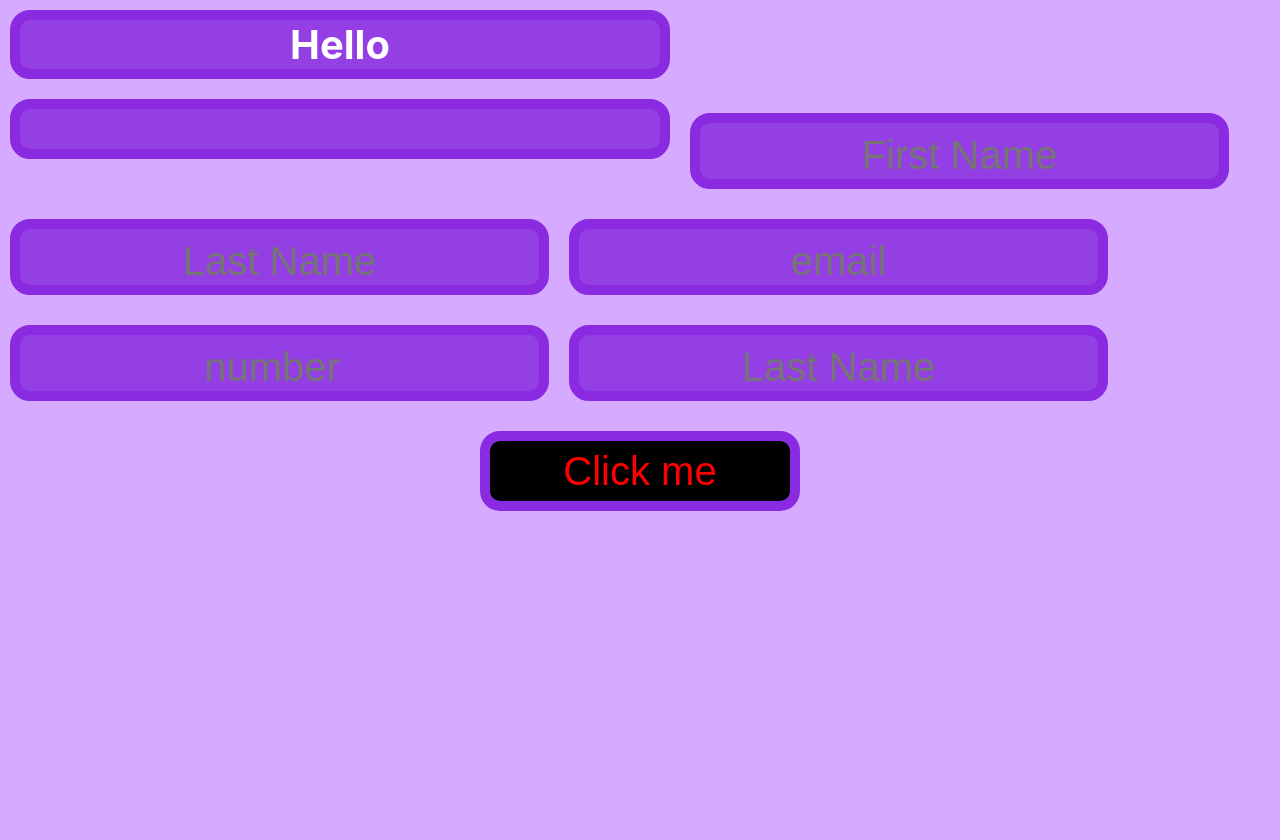
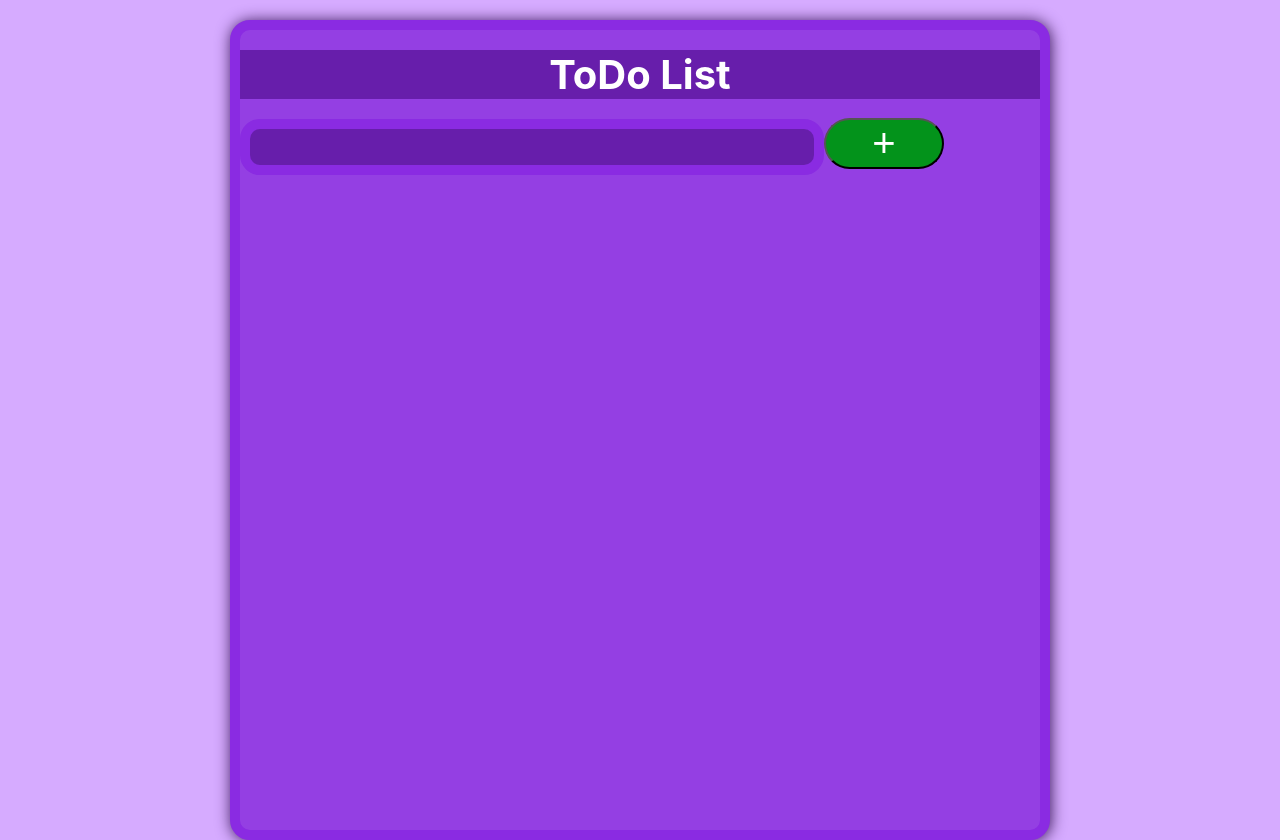
Before and after one commit to amanwild/react-thapa, a React (Create React App) app: page / in a window 1280 px wide. Before the commit the page ends 800 px from the top, so only its background shows below. Built offline with nearby package versions, Linux system fonts and the light colour scheme.

Commit message:
add and remove Todo list Items 42

```diff
--- /dev/null
+++ b/src/App.js
@@ -0,0 +1,44 @@
+import React, { useState } from "react";
+import Todolist from "./Components/Todolist";
+const App = () => {
+    const [initial,updated] =useState("")//useState for array
+    const [items,setitems] =useState([])//useState for list
+    const change=(event)=>{
+        updated(event.target.value);
+     }
+    const click=()=>{
+        setitems((olditems)=>{
+            return [...olditems,initial]
+        })
+        updated("")
+     }
+    const dlt=(id)=>{
+        console.log("deleted",id)
+        setitems((olditems)=>{
+            return olditems.filter((array,index)=>{
+                return index!==id;
+            })
+        })
+     }
+  return(
+    <div>
+        <div className="card">
+            <h1>ToDo List</h1>
+            <input type="text" value={initial} onChange={change}></input>
+            <button onClick={click}> + </button>
+            <div>
+                {items.map((eachitem,index)=>{
+                    return (<Todolist
+                        text={eachitem}
+                        id ={index}
+                        key ={index}
+                        onSelect ={dlt}
+                    />);
+                })}
+
+            </div>
+        </div>
+    </div>
+  );
+};
+export default App;
--- a/src/Components/App.js
+++ /dev/null
@@ -1,91 +0,0 @@
-import React, { useState } from "react";
-const App = () => {
-  //   const state = useState();
-  const [name, setName] = useState({
-    fname: "",
-    lname: "",
-    email: "",
-    phone: "",
-    degree: "",
-  });
-
-  const set = (event) => {
-    const { name, value } = event.target;
-
-    setName((preValue) => {
-      console.log(preValue);
-      console.log(name);
-      console.log(value);
-      return {
-        ...preValue,
-        [name]: value,
-      };
-    });
-  };
-
-  const result = (e) => {
-    e.preventDefault();
-    console.log(e);
-
-    alert("form Submitted");
-  };
-  return (
-    <>
-      <div>
-        <form onSubmit={result}>
-          <h1>
-            {" "}
-            Hello {name.fname} {name.lname}
-          </h1>
-          <h1>
-            <p>{name.email}</p>
-            <p>{name.phone}</p>
-            <p>{name.degree}</p>
-          </h1>
-          <input
-            className="in"
-            type="text"
-            name="fname"
-            value={name.fname}
-            placeholder="First Name"
-            onChange={set}
-          />
-          <input
-            className="in"
-            type="text"
-            name="lname"
-            value={name.lname}
-            placeholder="Last Name"
-            onChange={set}
-          />
-          <input
-            className="in"
-            type="email"
-            name="email"
-            value={name.email}
-            placeholder="email"
-            onChange={set}
-          />
-          <input
-            className="in"
-            type="number"
-            name="phone"
-            value={name.phone}
-            placeholder="number"
-            onChange={set}
-          />
-          <input
-            className="in"
-            type="text"
-            name="degree"
-            value={name.degree}
-            placeholder="Last Name"
-            onChange={set}
-          />
-          <button type="submit">Click me</button>
-        </form>
-      </div>
-    </>
-  );
-};
-export default App;
--- a/src/Components/Operations/Add.js
+++ /dev/null
@@ -1,6 +0,0 @@
-import React from "react"
-
-function Add(a,b){
-    return(a+b);
-}
-export default Add
--- a/src/Components/Operations/Multiplication.js
+++ /dev/null
@@ -1,6 +0,0 @@
-import React from "react"
-
-function Multilication(a,b){
-    return(a*b);
-}
-export default Multilication
--- a/src/Components/Operations/Sub.js
+++ /dev/null
@@ -1,6 +0,0 @@
-import React from "react"
-
-function Sub(a,b){
-    return(a-b);
-}
-export default Sub
--- /dev/null
+++ b/src/Components/Todolist.js
@@ -0,0 +1,16 @@
+import React from "react";
+
+const Todolist = (props) => {
+    // const dlt=()=>{
+    //     console.log("deleted")
+    // }
+  return (
+    <>
+      <button className="delete" onClick={()=>{
+        props.onSelect(props.id);
+        } }> # </button>
+      <li>{props.text}</li>
+    </>
+  );
+};
+export default Todolist;
--- a/src/index.css
+++ b/src/index.css
@@ -12,58 +12,90 @@ code {
   font-family: source-code-pro, Menlo, Monaco, Consolas, 'Courier New',
     monospace;
 }
-h1{
-  /* justify-content: center;
-  align-items: center; */
-  width: 50%;
+.card{
+  border: 10px solid blueviolet;
+  border-radius: 20px;
   margin: auto;
   margin-top: 20px;
-  display: inline-block;
-  height: auto;
+  box-shadow: 1px 1px 15px rgb(56, 23, 87);
+  height: 800px;
+  width: 800px;
+  background-color: rgb(148, 63, 227);
+  display: flexbox;
+  justify-content: center;
+  align-items: center;
+}
+h1{
+  align-items: center;
+  width: auto;
+  margin: auto;
+  margin-top: 20px;
+  background-color: rgb(103, 30, 171);
   font-size: 40px;
   /* padding-top: 10px; */
   color: white;
   text-align: center;
-  border: 10px solid blueviolet;
-  border-radius: 20px;
-  margin: 10px;
 
-  background-color: rgb(148, 63, 227);
 }
-input{
-  /* justify-content: center;
-  align-items: center; */
-  width: 50%;
-  margin: 10px;
+h4{
 
   margin-top: 20px;
+  background-color: rgb(103, 30, 171);
   font-size: 40px;
-  padding-top: 10px;
+  /* padding-top: 10px; */
+  color: white;
+  text-align: center;
+
+}
+input,li{
+  display: flexbox;
+  justify-content: center;
+  align-items: center;
+  width: 70%;
+  margin: auto;
+  margin-top: 20px;
+  font-size: 30px;
   color: white;
   text-align: center;
   border: 10px solid blueviolet;
   border-radius: 20px;
-  background-color: rgb(148, 63, 227);
+  background-color: rgb(103, 30, 171);
 }
-.in{
+li{
+  display: inline-block;
+  justify-content: center;
+  align-items: center;
+  width: 70%;
+  margin: auto;
+  margin-top: 20px;
+  font-size: 30px;
+  color: white;
+  text-align: center;
+  border: 10px solid blueviolet;
+  border-radius: 20px;
+  background-color: rgb(103, 30, 171);
+}
+/* .in{
   display: inline-block;
   width: auto;
 
 
-}
+} */
 button{
-  /* justify-content: center;
-  align-items: center; */
-  display: block;
-  width: 25%;
+  display: inline-block;
+  color: white;
+  width: 15%;
   margin: auto;
-  margin-top: 20px;
-  height: 80px;
   font-size: 40px;
-  /* padding-top: 10px; */
-  color: red;
-  text-align: center;
-  border: 10px solid blueviolet;
-  border-radius: 20px;
-  background-color: black;
-}
+  background-color: rgb(3, 147, 27);
+  border-radius: 70px;
+  }
+.delete{
+  display: inline-block;
+  color: white;
+  width: 15%;
+  margin: auto;
+  font-size: 40px;
+  background-color: rgb(147, 3, 3);
+  border-radius: 70px;
+  }
--- a/src/index.js
+++ b/src/index.js
@@ -1,6 +1,6 @@
 import React from "react";
 import ReactDOM from "react-dom/client";
-import App from "./Components/App";
+import App from "./App";
 import "./index.css"
 
 
```
Also changed, not shown: src/Components/Calc.js (deleted, +0 -19 lines), src/Components/Header.js (deleted, +0 -11 lines), src/Components/Operations/Division.js (deleted, +0 -7 lines).
